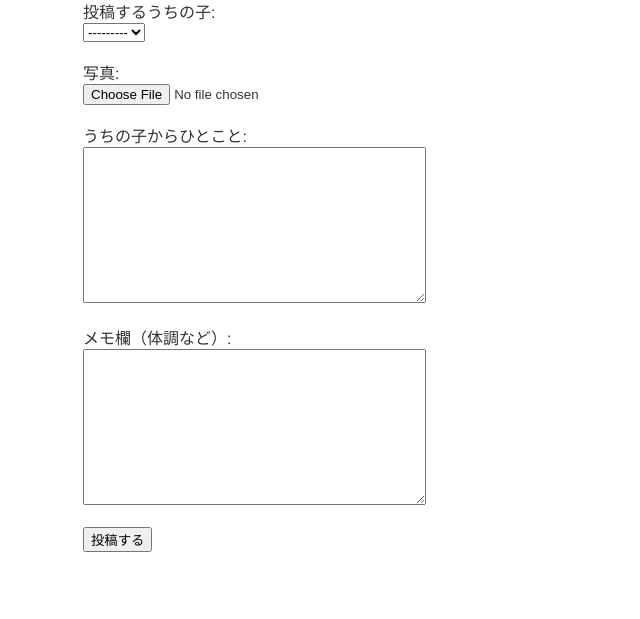
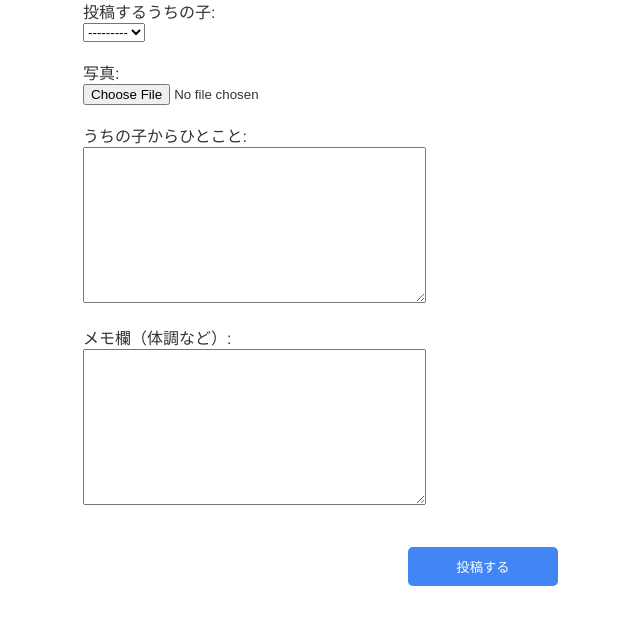
Before and after one commit to chapi80/wansnap, a Django app: page /create_post/ in a window 1280 px wide. Shown: the part 181-800 px from the top of the page, without its empty margins (157-797 px from the left). Run offline with Django 5.2, Linux system fonts and the light colour scheme; the visitor is signed in with stand-in values (Sample User, id 1); data that the repository does not hold is empty.

Commit message:
投稿ページボタン修正

```diff
--- a/wansnapproject/app/templates/app/create_post.html
+++ b/wansnapproject/app/templates/app/create_post.html
@@ -6,6 +6,29 @@
 {% block title %}うちの子投稿画面 - ワンスナップ{% endblock %}
 
 {% block content %}
+
+    <style>
+        .button-wrapper {
+            text-align: center;
+            margin-top: 20px;
+        }
+
+        .submit-button {
+            background-color: #4285f4;
+            color: white;
+            padding: 10px 20px;
+            border: none;
+            border-radius: 5px;
+            cursor: pointer;
+            width: 150px;
+        }
+
+        .submit-button:hover {
+            background-color: #0056b3;
+        }
+
+    </style>
+
     <h2>うちの子投稿</h2>
 
         <form method="POST" enctype="multipart/form-data">
@@ -22,6 +45,8 @@
             {{ create_post_form.memo.label_tag }}<br>
             {{ create_post_form.memo }}<br><br>
 
-            <button type="submit">投稿する</button>
+            <div class="button-wrapper">
+                <button type="submit" class="submit-button">投稿する</button>
+            </div>
         </form>
 {% endblock %}
```
